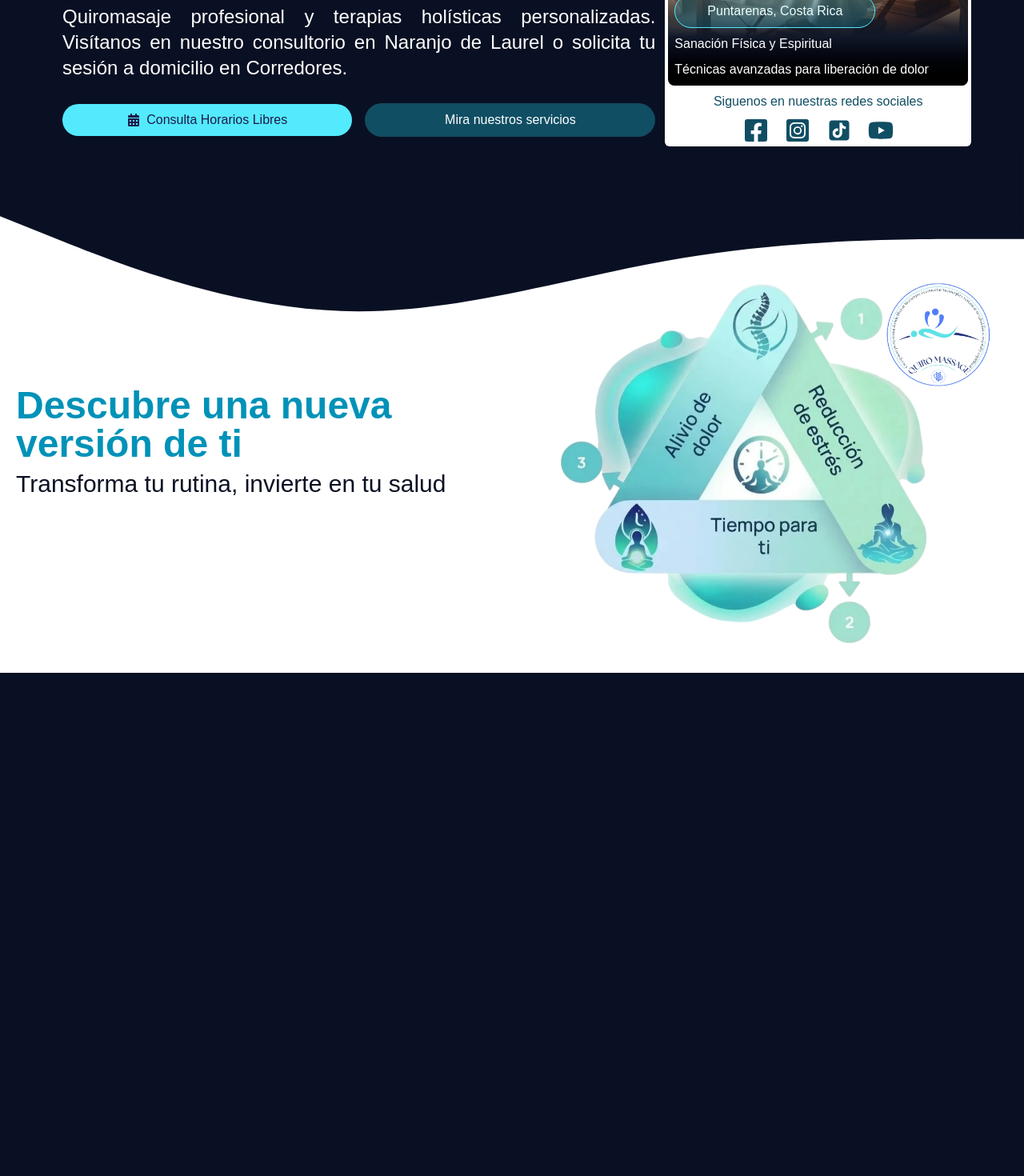
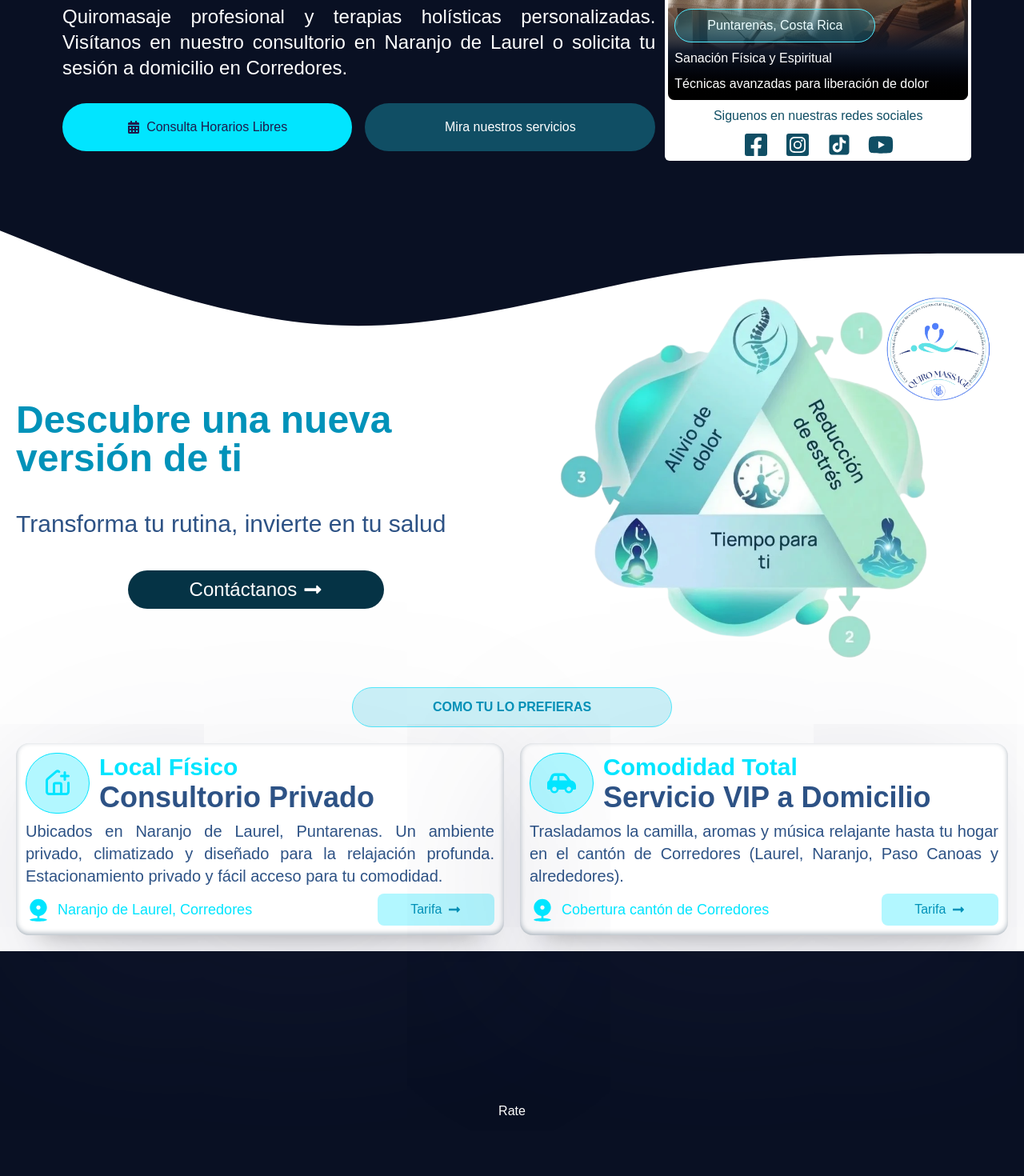
Before and after one commit to RolDev-22/quiromassage_landingpage, a React (Vite) app: page /quiromassage_landingpage/ in a window 1280 px wide. Shown: the part 620-2090 px from the top of the page at 80% size. Before the commit the page ends 1461 px from the top, so only its background shows below. Built offline with nearby package versions, Linux system fonts and the light colour scheme; a web font is replaced by a local one.

Commit message:
Se realizan ajustes del responsive en ma mayoria de componentes y pagina, se modulariza la funcion para navegacion dentro del landing, se agregan rutas de utils, se crean las estructuras de todas las secciones

```diff
--- a/src/components/Layout/Header/Navbar/Navbar.tsx
+++ b/src/components/Layout/Header/Navbar/Navbar.tsx
@@ -1,17 +1,11 @@
 import { Link } from "react-router-dom";
+import moveTo from "@utils/moveTo";
 
 interface NavbarProps {
   active: boolean;
 }
 
 const Navbar = ({ active }: NavbarProps) => {
-  const scrollToSection = (id: string) => {
-    const element = document.getElementById(id);
-    if (element) {
-      element.scrollIntoView({ behavior: "smooth" });
-    }
-  };
-
   return (
     <nav
       className={`${active ? "flex flex-col absolute top-full left-0 w-full bg-gray-950 p-4 border-b border-cyan-50/10 shadow-lg" : "hidden"} lg:flex lg:flex-row lg:static lg:w-auto lg:shadow-none lg:bg-transparent lg:p-0 lg:border-none`}>
@@ -19,35 +13,35 @@ const Navbar = ({ active }: NavbarProps) => {
         <li>
           <Link
             to="/"
-            onClick={() => scrollToSection("home")}
+            onClick={() => moveTo("home")}
             className="cursor-pointer lg:hover:text-cyan-300 transition-colors">
             Inicio
           </Link>
         </li>
         <li>
           <button
-            onClick={() => scrollToSection("about")}
+            onClick={() => moveTo("about")}
             className="cursor-pointer lg:hover:text-cyan-300 transition-colors">
             Sobre Nosotros
           </button>
         </li>
         <li>
           <button
-            onClick={() => scrollToSection("service")}
-            className="cursor-pointer lg:hover:text-cyan-300 transition-colors">
-            Servicios
-          </button>
-        </li>
-        <li>
-          <button
-            onClick={() => scrollToSection("package")}
+            onClick={() => moveTo("rate")}
             className="cursor-pointer lg:hover:text-cyan-300 transition-colors">
             Planes & Paquetes
           </button>
         </li>
         <li>
           <button
-            onClick={() => scrollToSection("faq")}
+            onClick={() => moveTo("reserve")}
+            className="cursor-pointer lg:hover:text-cyan-300 transition-colors">
+            Reservas
+          </button>
+        </li>
+        <li>
+          <button
+            onClick={() => moveTo("faq")}
             className="cursor-pointer lg:hover:text-cyan-300 transition-colors">
             FAQ
           </button>
--- a/src/pages/About.tsx
+++ /dev/null
@@ -1,38 +0,0 @@
-import triangule from "@assets/t.webp";
-
-export default function About() {
-  return (
-    <section
-      id="about"
-      className="relative flex flex-col items-center bg-white">
-      <svg
-        className="absolute top-0 z-0"
-        xmlns="http://www.w3.org/2000/svg"
-        viewBox="0 0 1440 320">
-        <path
-          fill="var(--cl2)"
-          fill-opacity="1"
-          d="M0,96L80,128C160,160,320,224,480,229.3C640,235,800,181,960,154.7C1120,128,1280,128,1360,128L1440,128L1440,0L1360,0C1280,0,1120,0,960,0C800,0,640,0,480,0C320,0,160,0,80,0L0,0Z"></path>
-      </svg>
-      <div className="relative flex flex-col text-center items-center text-md mt-20 md:flex-row md:mt-10 lg:mt-20 2xl:w-11/12">
-        <div className="w-full flex flex-col z-1 gap-2 text-xl text-left font-(family-name:--fnt4) md:w-1/2 md:text-2xl ">
-          <h2 className="text-cyan-600 font-bold text-3xl px-5 md:text-4xl lg:text-5xl">
-            Descubre una nueva versión de ti
-          </h2>
-          <h3 className="text-(--cl2) text-lg px-5 md:text-2xl lg:text-3xl">
-            Transforma tu rutina, invierte en tu salud
-          </h3>
-        </div>
-        <article className="w-full flex flex-col items-center md:w-1/2">
-          <figure className="flex justify-center content-center sx:w-85 sm:w-95 lg:w-xl">
-            <img
-              src={triangule}
-              alt="Logo-Page"
-              className="w-full object-cover"
-            />
-          </figure>
-        </article>
-      </div>
-    </section>
-  );
-}
--- a/src/pages/LandingPage.tsx
+++ b/src/pages/LandingPage.tsx
@@ -1,11 +1,17 @@
-import Home from "@pages/Home";
-import About from "@pages/About";
+import Home from "@/pages/section/Home";
+import About from "@/pages/section/About";
+import Rate from "@/pages/section/Rate";
+import Reserve from "@/pages/section/Reserve";
+import Faq from "@/pages/section/Faq";
 
 export default function LandingPage() {
   return (
     <>
       <Home />
       <About />
+      <Rate />
+      <Reserve />
+      <Faq />
     </>
   );
 }
--- /dev/null
+++ b/src/pages/section/About.tsx
@@ -0,0 +1,118 @@
+import triangule from "@assets/t.webp";
+import moveTo from "@utils/moveTo";
+import { LuHousePlus } from "react-icons/lu";
+import { RiMapPinRangeFill } from "react-icons/ri";
+import { FaLongArrowAltRight } from "react-icons/fa";
+import { FaCarSide } from "react-icons/fa6";
+
+export default function About() {
+  return (
+    <section
+      id="about"
+      className="relative flex flex-col items-center bg-white">
+      <svg
+        className="absolute top-0 z-0"
+        xmlns="http://www.w3.org/2000/svg"
+        viewBox="0 0 1440 320">
+        <path
+          fill="var(--cl2)"
+          fill-opacity="1"
+          d="M0,96L80,128C160,160,320,224,480,229.3C640,235,800,181,960,154.7C1120,128,1280,128,1360,128L1440,128L1440,0L1360,0C1280,0,1120,0,960,0C800,0,640,0,480,0C320,0,160,0,80,0L0,0Z"></path>
+      </svg>
+      <div className="relative flex flex-col text-center items-center text-md mt-20 md:flex-row md:mt-10 lg:mt-20 2xl:w-11/12">
+        <div className=" w-full flex flex-col z-1 gap-5 text-xl text-left font-(family-name:--fnt4) md:mt-10 md:w-1/2 md:text-2xl md:self-center lg:mt-30 lg:gap-10">
+          <h2 className="text-(--cl3) font-bold text-3xl px-5 md:text-4xl lg:text-5xl">
+            Descubre una nueva versión de ti
+          </h2>
+          <h3 className="text-(--cl4) text-lg px-5 md:text-2xl lg:text-3xl">
+            Transforma tu rutina, invierte en tu salud
+          </h3>
+          <button
+            onClick={() => moveTo("reserve")}
+            className="flex items-center gap-2 p-2 rounded-full bg-(--cl5) text-(--cl0) justify-center w-80 self-center ">
+            Contáctanos <FaLongArrowAltRight />
+          </button>
+        </div>
+        <article className="w-full flex flex-col items-center md:w-1/2">
+          <figure className="flex justify-center content-center sx:w-85 sm:w-95 lg:w-xl">
+            <img
+              src={triangule}
+              alt="Logo-Page"
+              className="w-full object-cover"
+            />
+          </figure>
+        </article>
+      </div>
+      <h3 className=" w-90 p-3 text-(--cl3) bg-cyan-500/20 border border-cyan-300 text-center uppercase rounded-full font-bold md:w-100 ">
+        Como tu lo prefieras
+      </h3>
+      <div className="w-full flex flex-col gap-5 p-5 items-center justify-between sm:flex-row md:justify-around">
+        <article className="boxShaw flex flex-col gap-2 p-3 text-justify text-(--cl4) rounded-2xl w-90 lg:w-1/2">
+          <div className="flex flex-row gap-3">
+            <span className="flex items-center w-20 justify-center rounded-full bg-(--cl1)/30 border border-(--cl1) p-2">
+              <LuHousePlus color="var(--cl1)" size={36} />
+            </span>
+
+            <div className="flex flex-col">
+              <h3 className="text-lg font-bold text-(--cl1) lg:text-3xl">
+                Local Físico
+              </h3>
+              <h2 className="text-xl font-semibold lg:text-4xl">
+                Consultorio Privado
+              </h2>
+            </div>
+          </div>
+          <p className="lg:text-xl">
+            Ubicados en Naranjo de Laurel, Puntarenas. Un ambiente privado,
+            climatizado y diseñado para la relajación profunda. Estacionamiento
+            privado y fácil acceso para tu comodidad.
+          </p>
+          <div className="flex items-center text-(--cl1) justify-between">
+            <span className="flex gap-2 items-center w-4/6 lg:text-lg">
+              <RiMapPinRangeFill size={32} /> Naranjo de Laurel, Corredores
+            </span>
+
+            <button
+              onClick={() => moveTo("rate")}
+              className="flex w-1/4 items-center gap-2 p-2 rounded-lg bg-(--cl1)/30 text-(--cl3) justify-center">
+              Tarifa <FaLongArrowAltRight />
+            </button>
+          </div>
+        </article>
+        {/*  */}
+        <article className="boxShaw flex flex-col gap-2 p-3 text-justify text-(--cl4) rounded-2xl w-90 lg:w-1/2">
+          <div className="flex flex-row gap-3">
+            <span className="flex items-center w-20 justify-center rounded-full bg-(--cl1)/30 border border-(--cl1) p-2">
+              <FaCarSide color="var(--cl1)" size={36} />
+            </span>
+
+            <div className="flex flex-col">
+              <h3 className="text-lg font-bold text-(--cl1) lg:text-3xl">
+                Comodidad Total
+              </h3>
+              <h2 className="text-xl font-semibold lg:text-4xl">
+                Servicio VIP a Domicilio
+              </h2>
+            </div>
+          </div>
+          <p className="lg:text-xl">
+            Trasladamos la camilla, aromas y música relajante hasta tu hogar en
+            el cantón de Corredores (Laurel, Naranjo, Paso Canoas y
+            alrededores).
+          </p>
+          <div className="flex items-center text-(--cl1) justify-between">
+            <span className="flex gap-2 items-center w-4/6 lg:text-lg">
+              <RiMapPinRangeFill size={32} /> Cobertura cantón de Corredores
+            </span>
+
+            <button
+              onClick={() => moveTo("rate")}
+              className="flex w-1/4 items-center gap-2 p-2 rounded-lg bg-(--cl1)/30 text-(--cl3) justify-center">
+              Tarifa <FaLongArrowAltRight />
+            </button>
+          </div>
+        </article>
+      </div>
+    </section>
+  );
+}
--- /dev/null
+++ b/src/pages/section/Faq.tsx
@@ -0,0 +1,8 @@
+export default function Faq() {
+  return (
+    <div id="faq" className="pb">
+      <h1>Faq</h1>
+      <p>IN PROCESS...</p>
+    </div>
+  );
+}
--- a/src/pages/Home.tsx
+++ b/src/pages/section/Home.tsx
@@ -1,3 +1,4 @@
+import moveTo from "@utils/moveTo";
 import { ImPower } from "react-icons/im";
 import { FaCalendarAlt } from "react-icons/fa";
 import { FaFacebookSquare } from "react-icons/fa";
@@ -25,17 +26,17 @@ export default function Home() {
             Visítanos en nuestro consultorio en Naranjo de Laurel o solicita tu
             sesión a domicilio en Corredores.
           </h4>
-          <div className="flex flex-col gap-4 lg:flex-row">
-            <a
-              href="#"
-              className="flex p-2 bg-cyan-300 text-indigo-950 justify-center items-center gap-2 rounded-full px-10 md:w-7/12 md:self-center">
+          <div className="flex flex-col gap-4 lg:flex-row uppercase">
+            <button
+              onClick={() => moveTo("reserve")}
+              className="flex w-90 p-2 bg-(--cl1) text-indigo-950 justify-center items-center gap-2 self-center rounded-full px-10 md:w-8/12 md:self-center md:min-h-15">
               <FaCalendarAlt /> Consulta Horarios Libres
-            </a>
-            <a
-              href="#"
-              className="flex p-2 bg-cyan-900 justify-center px-10 rounded-full border border-transparent md:w-7/12 md:self-center lg:hover:border-cyan-300">
+            </button>
+            <button
+              onClick={() => moveTo("rate")}
+              className="flex w-90 p-2 bg-cyan-900 justify-center items-center self-center px-10 rounded-full border border-transparent md:w-8/12 md:self-center md:min-h-15 lg:hover:border-cyan-300">
               Mira nuestros servicios
-            </a>
+            </button>
           </div>
         </div>
         <div className="flex flex-col w-full justify-start items-center lg:w-1/3 2xl:w-2/4">
--- /dev/null
+++ b/src/pages/section/Rate.tsx
@@ -0,0 +1,8 @@
+export default function Rate() {
+  return (
+    <div id="rate" className="pb">
+      <h1>Rate</h1>
+      <p>IN PROCESS...</p>
+    </div>
+  );
+}
--- /dev/null
+++ b/src/pages/section/Reserve.tsx
@@ -0,0 +1,8 @@
+export default function Reserve() {
+  return (
+    <div id="reserve" className="pb">
+      <h1>Reserve</h1>
+      <p>IN PROCESS...</p>
+    </div>
+  );
+}
--- a/src/styles/index.css
+++ b/src/styles/index.css
@@ -6,6 +6,9 @@
   --cl0: #fff;
   --cl1: #01e5ff;
   --cl2: #091023;
+  --cl3: #0092b9;
+  --cl4: #2d5285;
+  --cl5: #053345;
 
   /* FONTS */
   --fnt1: "Alfa Slab One", serif;
@@ -50,6 +53,20 @@ body {
   animation-timeline: scroll(root block);
 }
 
+.boxShaw {
+  box-shadow:
+    rgba(50, 50, 93, 0.25) 0px 50px 700px -20px,
+    rgba(0, 0, 0, 0.3) 0px 30px 30px -30px,
+    rgba(10, 37, 64, 0.35) 0px -2px 6px 0px inset;
+}
+
+.pb {
+  display: grid;
+  place-items: center;
+  min-height: 100vh;
+  min-width: 100vw;
+}
+
 @media screen and (width <= 320px) {
   .smallScrren {
     display: none;
--- /dev/null
+++ b/src/utils/moveTo.ts
@@ -0,0 +1,7 @@
+const moveTo = (id: string) => {
+  const element = document.getElementById(id);
+  if (element) {
+    element.scrollIntoView({ behavior: "smooth" });
+  }
+};
+export default moveTo;
--- a/tsconfig.app.json
+++ b/tsconfig.app.json
@@ -30,7 +30,8 @@
       "@styles/*": ["./src/styles/*"],
       "@pages/*": ["./src/pages/*"],
       "@assets/*": ["./src/assets/*"],
-      "@routes/*": ["./src/routes/*"]
+      "@routes/*": ["./src/routes/*"],
+      "@utils/*": ["./src/utils/*"]
     }
   },
   "include": ["src"]
--- a/vite.config.ts
+++ b/vite.config.ts
@@ -17,6 +17,7 @@ export default defineConfig({
       "@pages": path.resolve(__dirname, "./src/pages"),
       "@assets": path.resolve(__dirname, "./src/assets"),
       "@routes": path.resolve(__dirname, "./src/routes"),
+      "@utils": path.resolve(__dirname, "./src/utils"),
     },
   },
 });
```
